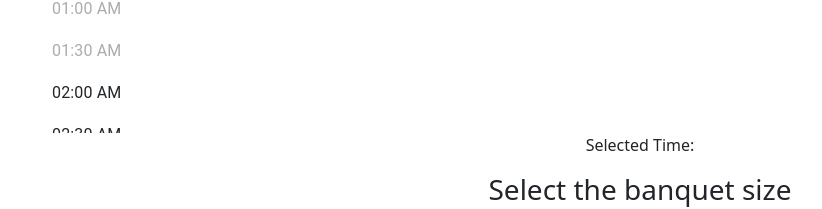
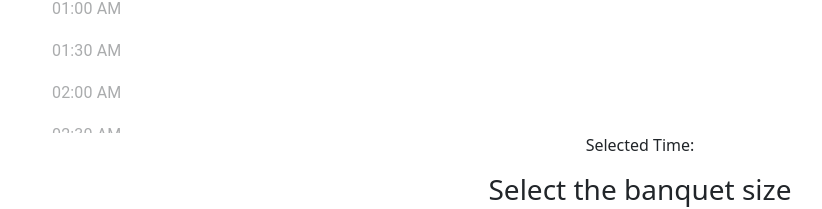
Before and after one commit to andrewhuynh561/Reservation-restaurant, a React (Vite) app in the folder web_app/: page /restaurants/1/booking in a window 1280 px wide. Shown: the part 391-600 px from the top of the page, without its empty margins (0-822 px from the left). Built offline with nearby package versions, Linux system fonts and the light colour scheme; no server answers.

Commit message:
Time validation working.

```diff
--- a/web_app/src/routes/Booking.jsx
+++ b/web_app/src/routes/Booking.jsx
@@ -53,6 +53,7 @@ function Booking() {
         console.error(err.message);
       });
   }, [id]);
+
   useEffect(() => {
     fetch(`http://localhost:6060/timeSlots/${id}/${formattedDate}`)
       .then((response) => response.json())
@@ -120,18 +121,19 @@ function Booking() {
     setFDate(fDate);
   }
 
-  const shouldDisableTime = (value, view) => { // wtf why won't this work
+  const shouldDisableTime = (value, view) => {
+    let visible = true;
     for (let i = 0; i < timeSlots.length; i++){
       let temp = timeSlots[i];
       temp = temp.timeSlot.split(":")
       if(value.hour() == temp[0] && value.minute() == temp[1]){
-        view = true;
+        visible = false;
         break;
       }
-      else {
-        view = false;
-      }
     }
+
+    console.log(value, visible);
+    return view = visible;
   }
 
   return (
```
Also changed, not shown: 1 other file (tests, documents, lock files or other folders).
